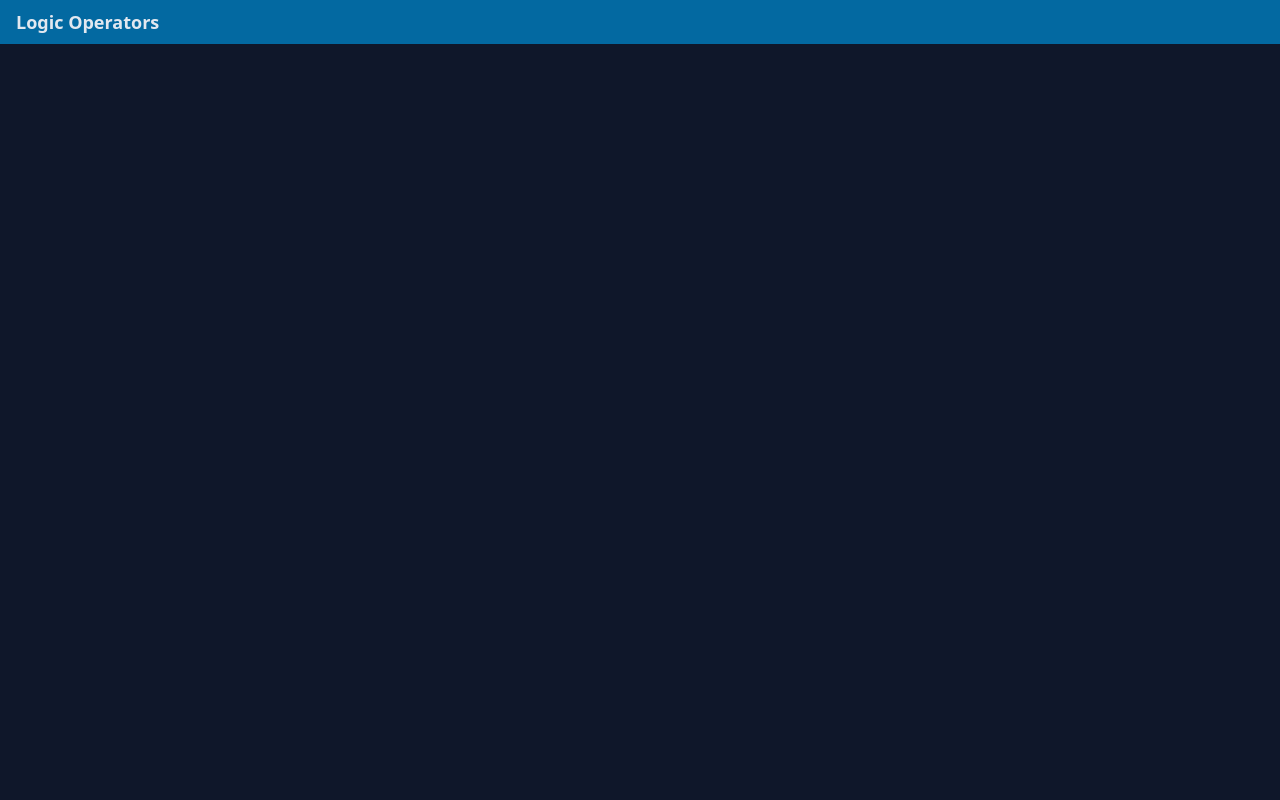
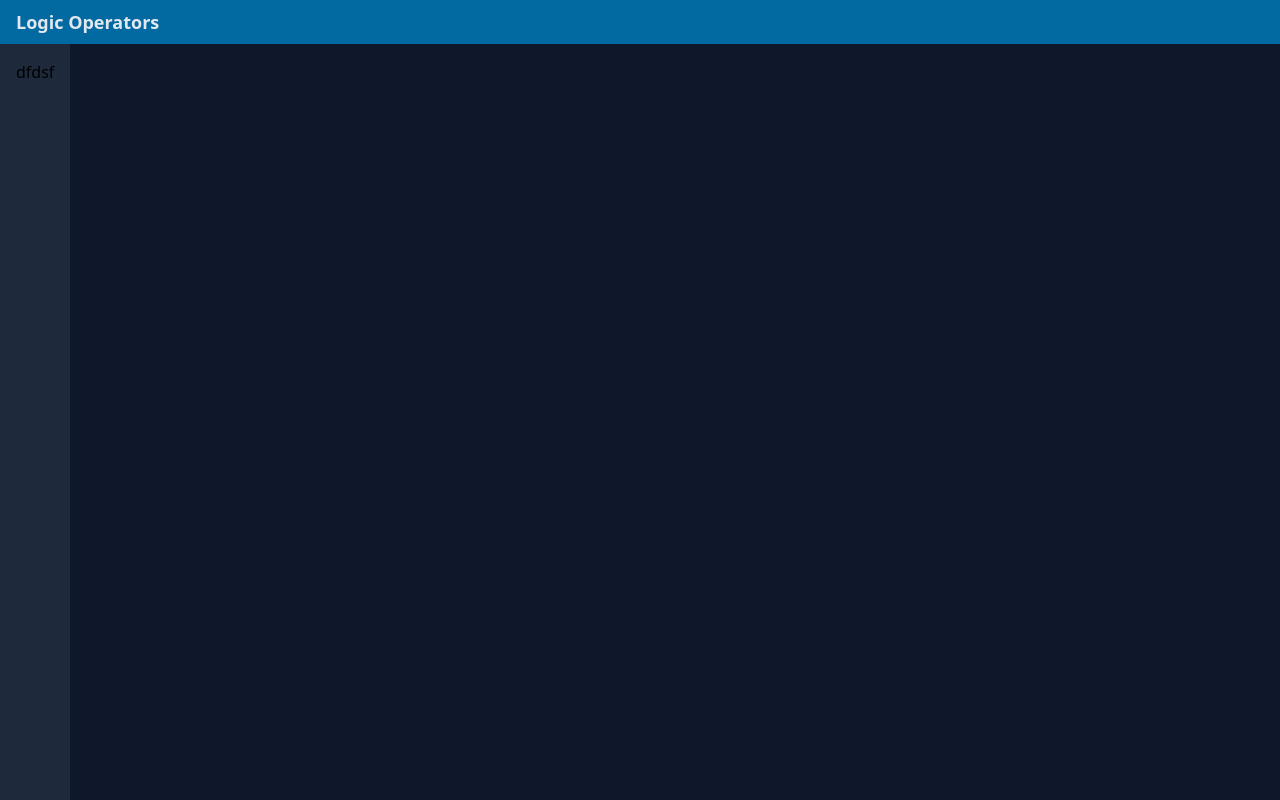
Before and after one commit to zFunx/logical-operators, a Next.js app: page / in a window 1280 px wide. Built offline with nearby package versions, Linux system fonts and the light colour scheme.

Commit message:
Adding vars

```diff
--- a/src/components/Nav.js
+++ b/src/components/Nav.js
@@ -1,5 +1,3 @@
-import React from 'react'
-
 const Nav = () => {
   return (
     <nav className="bg-sky-700 px-4 py-2 text-slate-200 font-bold text-lg">Logic Operators</nav>
--- /dev/null
+++ b/src/components/Variables/Variables.js
@@ -0,0 +1,10 @@
+
+const Variables = () => {
+    return (
+        <div className='bg-slate-800 p-4'>
+            dfdsf
+        </div>
+    )
+}
+
+export default Variables
--- a/src/pages/index.js
+++ b/src/pages/index.js
@@ -1,9 +1,13 @@
 import Nav from '@/components/nav'
+import Variables from '@/components/Variables/Variables'
 
 export default function Home() {
   return (
     <div className="w-screen h-screen bg-slate-900 flex flex-col">
       <Nav />
+      <div className="flex flex-1">
+        <Variables />
+      </div>
     </div>
   )
 }
```
